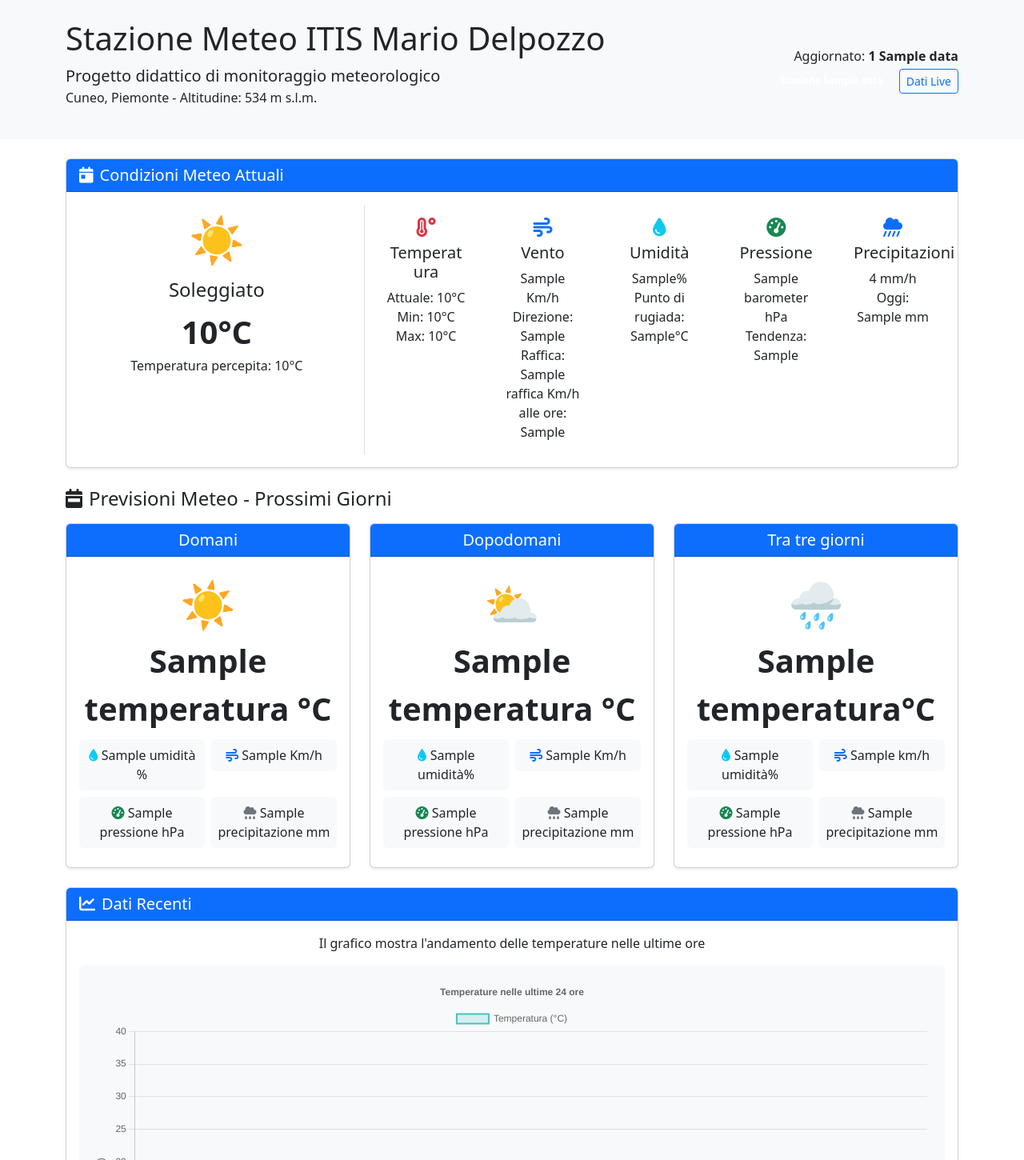
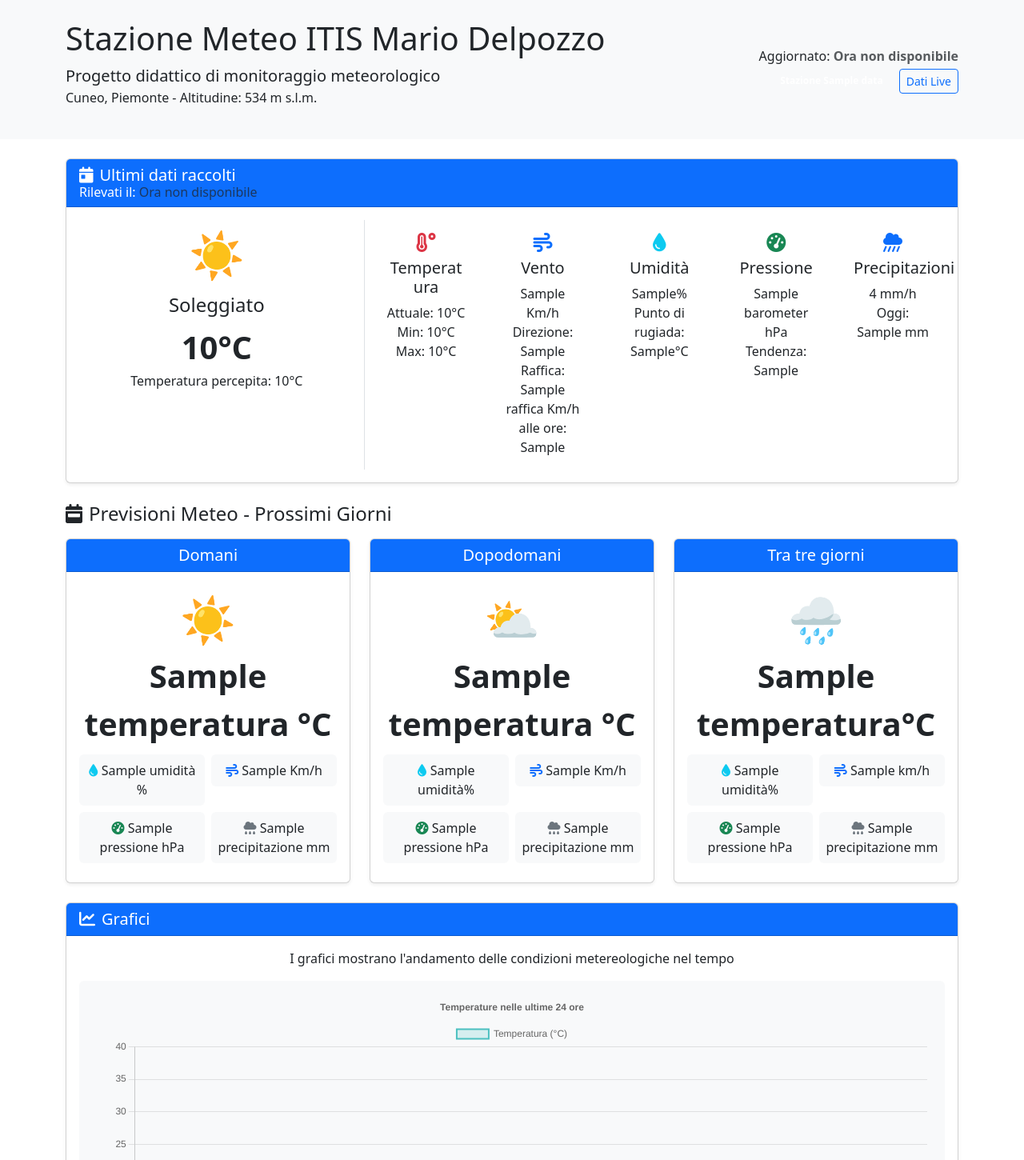
Before and after one commit to itisAE/Stazione-meteo, a Flask app: template templates/index.html in a window 1280 px wide. Shown: the part 56-1506 px from the top of the page at 80% size. Run offline with Flask 3, Linux system fonts and the light colour scheme; the template is opened without the code that fills it: most values are stand-ins (such as "Sample title", 1, 10 or a date in 2020); a database or web service that is not in the repository returns one stand-in record (values such as "Sample title"); some libraries are stand-ins or nearby versions.

Commit message:
HTML modified

```diff
--- a/templates/index.html
+++ b/templates/index.html
@@ -79,7 +79,16 @@ Abbiamo poi personalizzato il tutto per adattarlo alle nostre esigenze.
                 </div>
                 <div class="col-md-4 text-md-end">
                     <div class="d-flex flex-column align-items-md-end">
-                        <div class="mb-1">Aggiornato: <span id="current-date" class="fw-bold">{{data[0][0]}} {{data[0][1]}}</data></span></div>
+
+                        <div class="mb-1">Aggiornato:
+                        <span id="current-date" class="fw-bold">
+                            {% if data and data|length > 0 and data[0]|length >= 2 and data[0][0] and data[0][1] %}
+                                {{data[0][0]}} {{data[0][1]}}
+                            {% else %}
+                                <span class="text-muted">Ora non disponibile</span>
+                            {% endif %}
+                        </span>
+                        </div>
                         <div>
                             <span class="badge bg-{{data[2][0]}}">Stazione {{data[2][1]}}</span>
                             <a href="/dati_live" class="btn btn-sm btn-outline-primary ms-2">Dati Live</a>
@@ -94,7 +103,14 @@ Abbiamo poi personalizzato il tutto per adattarlo alle nostre esigenze.
     <div class="container my-4">
         <div class="card mb-4 shadow-sm">
             <div class="card-header bg-primary text-white">
-                <h2 class="h5 mb-0"><i class="fas fa-calendar-day me-2"></i>Condizioni Meteo Attuali</h2>
+                <h2 class="h5 mb-0"><i class="fas fa-calendar-day me-2"></i>Ultimi dati raccolti</h2>
+                <h2 class="h6 mb-0">Rilevati il:
+                    {% if data[0][0] and data[0][1] %}
+                      {{data[0][0]}} {{data[0][1]}}
+                    {% else %}
+                        <span class="text-muted">Ora non disponibile</span>
+                    {% endif %}
+                </h2>
             </div>
             <div class="card-body">
                 <div class="row">
@@ -307,10 +323,10 @@ Abbiamo poi personalizzato il tutto per adattarlo alle nostre esigenze.
     <div class="container my-4">
         <div class="card shadow-sm">
             <div class="card-header bg-primary text-white">
-                <h2 class="h5 mb-0"><i class="fas fa-chart-line me-2"></i>Dati Recenti</h2>
+                <h2 class="h5 mb-0"><i class="fas fa-chart-line me-2"></i>Grafici</h2>
             </div>
             <div class="card-body">
-                <p class="card-text text-center">Il grafico mostra l'andamento delle temperature nelle ultime ore</p>
+                <p class="card-text text-center">I grafici mostrano l'andamento delle condizioni metereologiche nel tempo</p>
                 <div class="bg-light p-3 rounded text-center mb-3">
                     <!-- Placeholder per un grafico -->
                     <img src="/api/placeholder/800/300" alt="Grafico delle temperature" class="img-fluid rounded">
@@ -324,7 +340,7 @@ Abbiamo poi personalizzato il tutto per adattarlo alle nostre esigenze.
                 </div>
             </div>
             <div class="card-footer">
-                <a href="#" class="text-decoration-none">Visualizza tutti i dati storici <i class="fas fa-arrow-right ms-1"></i></a>
+                <a href="./archivio-dati" class="text-decoration-none">Visualizza tutti i dati storici <i class="fas fa-arrow-right ms-1"></i></a>
             </div>
         </div>
     </div>
```
